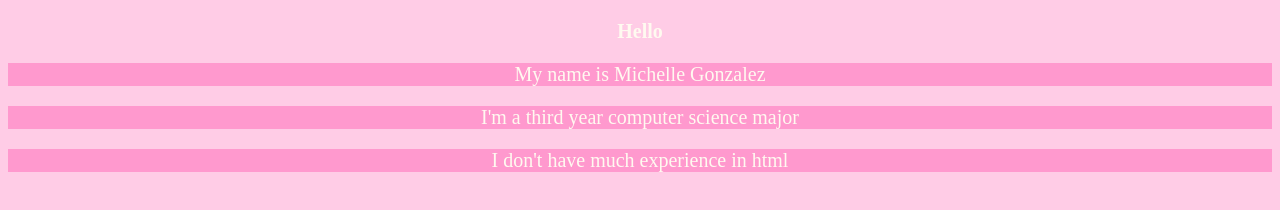
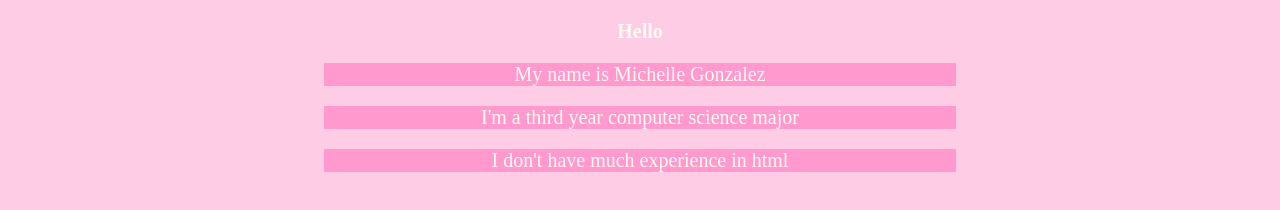
Before and after one commit to michclleg/webdev_lab1, a plain HTML site: page index.html in a window 1280 px wide. Drawn offline with Linux system fonts and the light colour scheme.

Commit message:
Update styles.css

```diff
--- a/styles.css
+++ b/styles.css
@@ -9,7 +9,7 @@ p, h1 {
 	margin:1em auto;
 }
 p {
-	border-color: #660035;
+	max-width:50%;
 	background-color: #ff99ce;
 
 }
```
